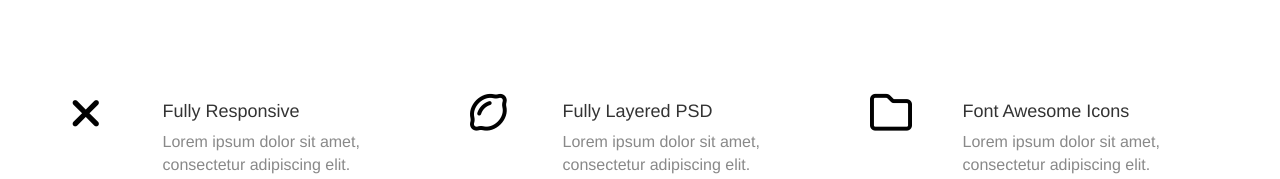
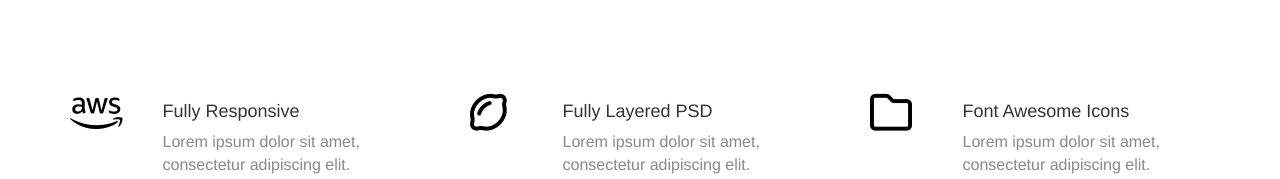
Before and after one commit to dhanashri-bhopale/tinyone-bootstrap-layout, a plain HTML site: page index.html in a window 1280 px wide. Shown: the part 1022-1201 px from the top of the page. Drawn offline with nearby package versions, Linux system fonts and the light colour scheme.

Commit message:
icon changed

```diff
--- a/index.html
+++ b/index.html
@@ -86,7 +86,7 @@
 					<div class="col-sm-4">
 						<div class="box">
 							<div class="col-xs-3">
-								<a href="#javascript:;"><i class="fa-solid fa-xmark fa-3x"></i></a>
+								<a href="#javascript:;"><i class="fa-brands fa-aws fa-3x"></i></a>
 							</div>
 							<div class="col-xs-9">
 								<h4>Fully Responsive</h4>
```
